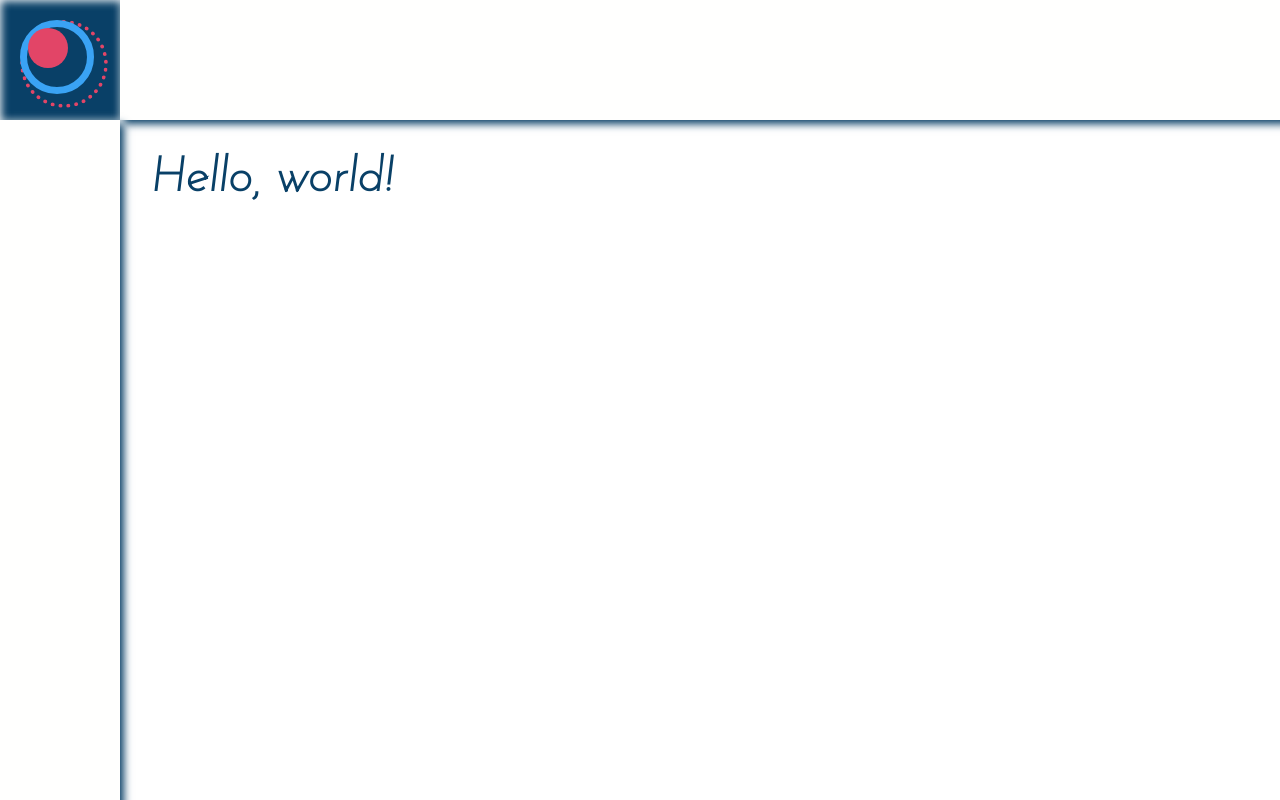
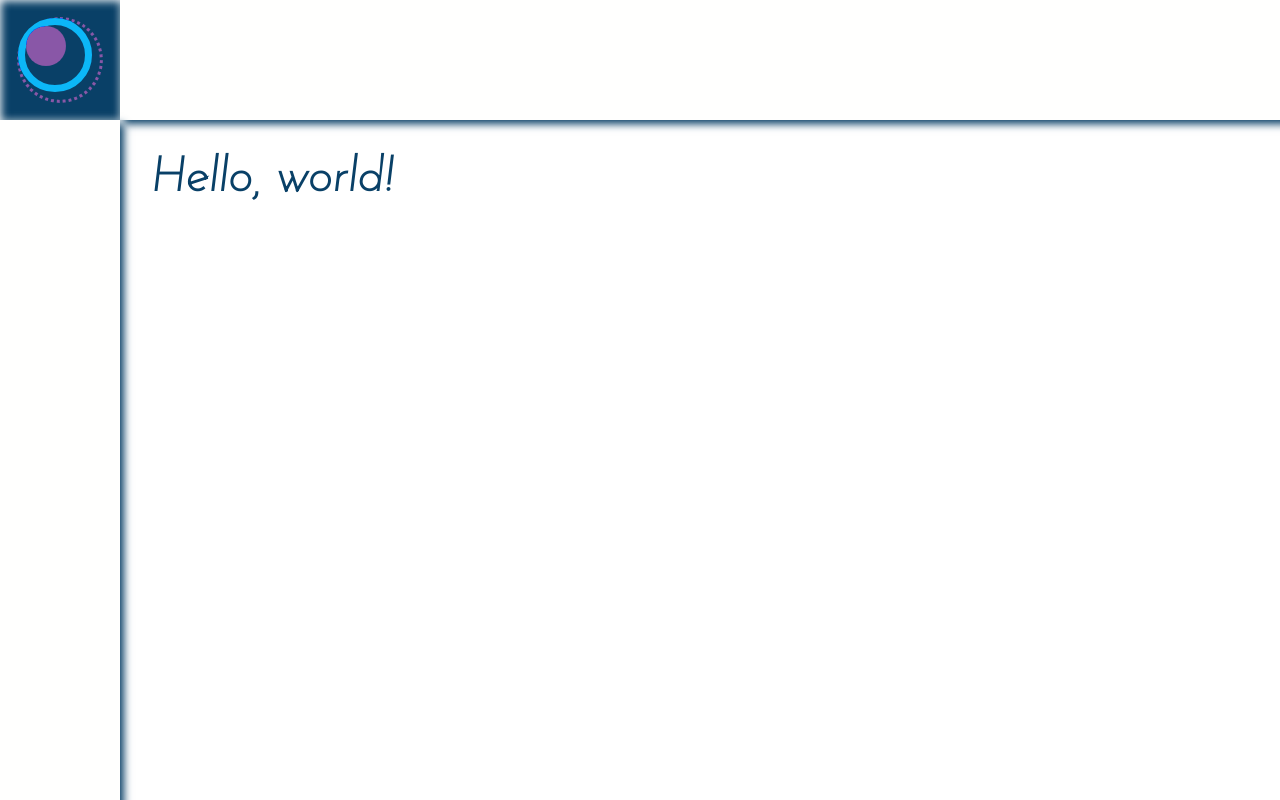
Before and after one commit to JaynewDee/jaynew_r2, a React (Create React App) app: page / in a window 1280 px wide. Shown: the top 800 px of the page. Built offline with nearby package versions, Linux system fonts and the light colour scheme; a web font is replaced by a local one.

Commit message:
testing on pages

```diff
--- a/package.json
+++ b/package.json
@@ -11,8 +11,11 @@
     "@types/node": "^16.11.22",
     "@types/react": "^17.0.39",
     "@types/react-dom": "^17.0.11",
+    "lighthouse": "^9.4.0",
     "react": "^17.0.2",
     "react-dom": "^17.0.2",
+    "react-icons": "^4.3.1",
+    "react-md": "^5.0.0",
     "react-paginate": "^8.1.0",
     "react-scripts": "5.0.0",
     "sass": "^1.49.7",
--- a/src/App.scss
+++ b/src/App.scss
@@ -15,6 +15,48 @@ $zenkaku: "Zen Kaku Gothic Antique", sans-serif;
 :root {
   overflow-x: hidden;
 }
+
+#circleBox {
+   position: fixed;
+   height: 120px;
+   width: 120px;
+   top: 0;
+   background: $headerColor;
+   box-shadow: inset 1px 1px 8px 0px white;
+
+   #outerCircle {
+     height: 5rem;
+     width: 5rem;
+     position: fixed;
+     top: 17px;
+     left: 17px;
+     border-radius: 50%;
+     border: 3.5px dotted $tertiary;
+     opacity: 0.95;
+     mix-blend-mode: color-dodge;
+
+     #innerCircle {
+       height: 3.75rem;
+       width: 3.75rem;
+       position: relative;
+       top: -2px;
+       left: -2px;
+       border-radius: 50%;
+       border: 7px solid $highlight;
+       opacity: 1;
+
+       #centerCircle {
+         top: 1px;
+         left: 1px;
+         height: 2.5rem;
+         width: 2.5rem;
+         position: relative;
+         border-radius: 50%;
+         background: $tertiary;
+       }
+     }
+   }
+ }
 
 #navbar {
   display: flex;
@@ -35,7 +77,6 @@ $zenkaku: "Zen Kaku Gothic Antique", sans-serif;
   height: 100%;
   width: 120px;
   box-shadow: 2px 5px 8px 1.5px $headerColor;
-  border-radius: 0 0px 0 0;
   left: 0;
   background: $bgColor;
   z-index: 1;
@@ -55,45 +96,3 @@ $zenkaku: "Zen Kaku Gothic Antique", sans-serif;
   font-weight: 800;
   color: $headerColor;
 }
-
-#outerCircle {
-  height: 5rem;
-  width: 5rem;
-  position: fixed;
-  top: 20px;
-  left: 20px;
-  border-radius: 50%;
-  border: 4px dotted $tertiary;
-  opacity: 0.95;
-  mix-blend-mode: lighten;
-}
-
-#innerCircle {
-  height: 3.75rem;
-  width: 3.75rem;
-  position: relative;
-  top: -4px;
-  left: -4px;
-  border-radius: 50%;
-  border: 7px solid $highlight;
-  opacity: 1;
-}
-
-#centerCircle {
-  top: 1px;
-  left: 1px;
-  height: 2.5rem;
-  width: 2.5rem;
-  position: relative;
-  border-radius: 50%;
-  background: $tertiary;
-}
-
-#circleBox {
-   position: fixed;
-   height: 120px;
-   width: 120px;
-   top: 0;
-   background: $headerColor;
-   box-shadow: inset 1px 1px 8px 0px white;
-}
--- a/src/App.tsx
+++ b/src/App.tsx
@@ -11,6 +11,7 @@ interface MainType {
 }
 
 export const App: React.FC<MainType> = (props) => {
+   console.log(props)
 
 
    return (
```
Also changed, not shown: 1 other file (tests, documents, lock files or other folders).
